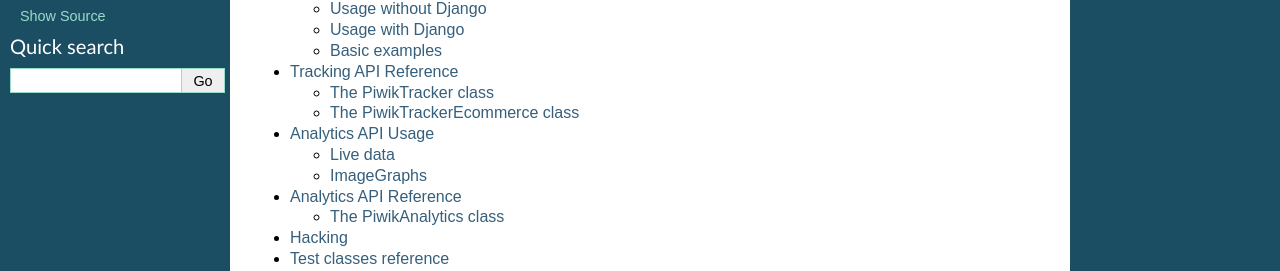
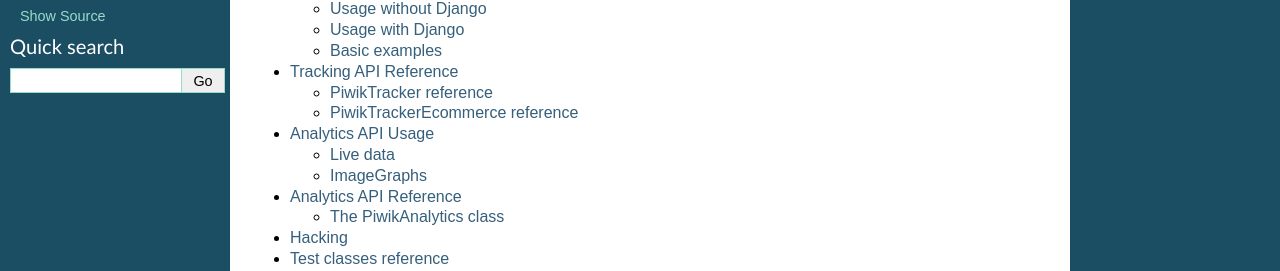
Before and after one commit to matomo-org/piwik-python-api, a Sphinx documentation site: the page built from doc/index.rst, in a window 1280 px wide. Shown: the part 275-546 px from the top of the page. Built offline with Sphinx 7.4.7, drawn with Linux system fonts in a browser that asks for light colours.

Commit message:
Rename refs

```diff
--- a/doc/tracking_reference.rst
+++ b/doc/tracking_reference.rst
@@ -6,17 +6,17 @@
 - http://piwik.org/docs/tracking-api/
 - http://piwik.org/docs/tracking-api/reference/
 
-.. _the-piwiktracker-class:
+.. _piwiktracker-reference:
 
-The PiwikTracker class
+PiwikTracker reference
 ----------------------
 
 .. autoclass:: piwikapi.tracking.PiwikTracker
    :members:
 
-.. _the-piwiktracker-ecommerce-class:
+.. _piwiktracker-ecommerce-reference:
 
-The PiwikTrackerEcommerce class
+PiwikTrackerEcommerce reference
 -------------------------------
 
 .. autoclass:: piwikapi.tracking.PiwikTrackerEcommerce
--- a/doc/tracking_usage.rst
+++ b/doc/tracking_usage.rst
@@ -78,7 +78,9 @@
 
 That's all, happy tracking!
 
-Please refer to the :ref:`PiwikTracker reference<the-piwiktracker-class>` for
+Please refer to the :ref:`PiwikTracker reference<piwiktracker-reference>`
+and :ref:`PiwikTrackerEcommerce reference<piwiktracker-ecommerce-reference>`
+for
 more information.
 
 ..
```
